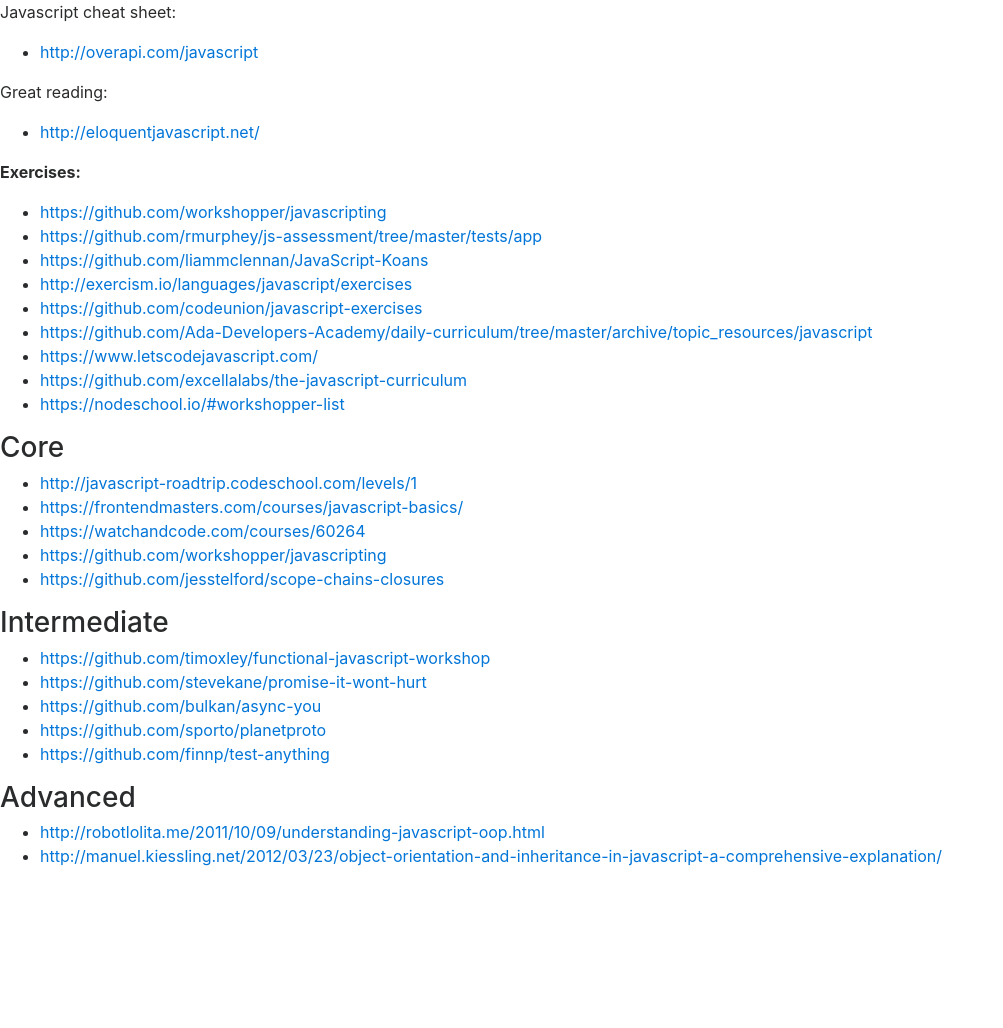
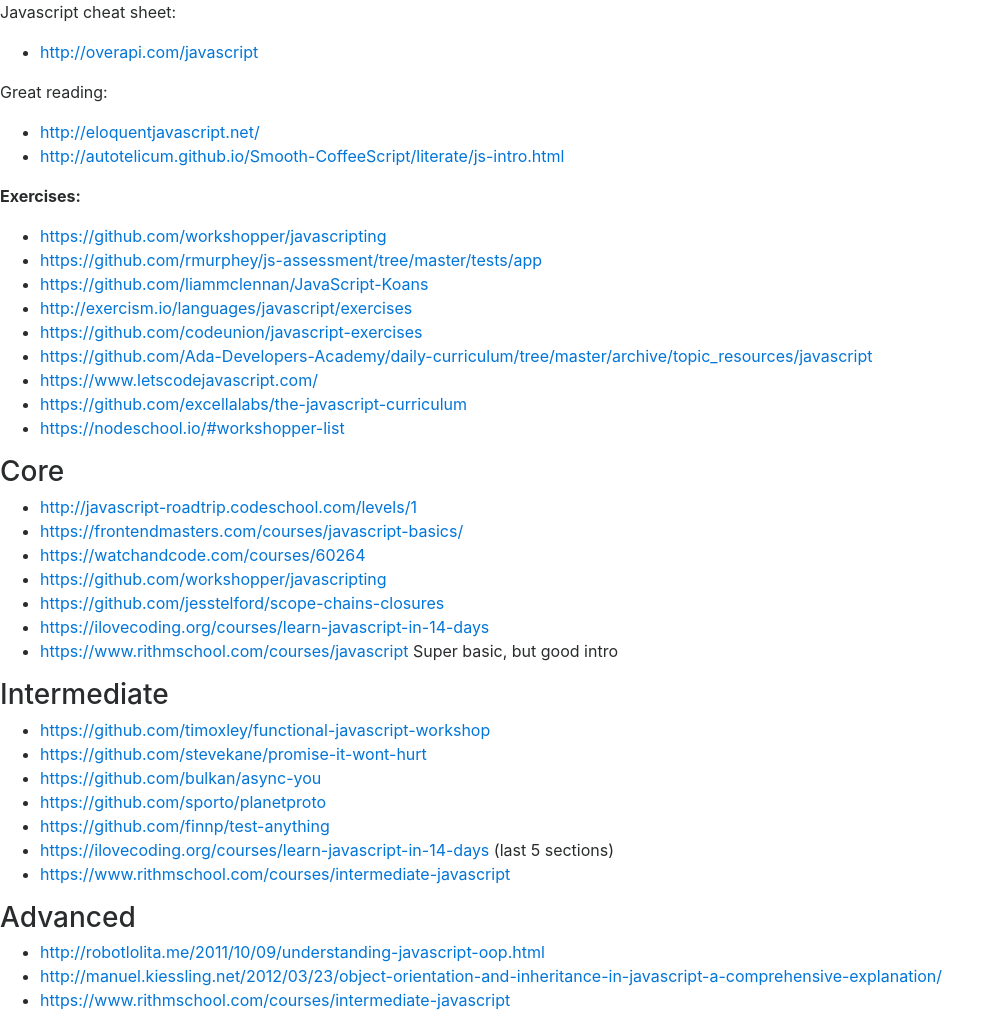
Before and after one commit to GuildCrafts/matrix, a Jekyll site: the page built from resources/Javascript/Vanilla Javascript.md, in a window 1280 px wide. Shown: the whole page, without its empty margins (0-1003 px from the left). Built offline with Jekyll 4.4.1, drawn with Linux system fonts in a browser that asks for light colours; before the commit the page ends 900 px from its top, so only the background shows below that.

Commit message:
more resources

```diff
--- a/resources/Javascript/Vanilla Javascript.md
+++ b/resources/Javascript/Vanilla Javascript.md
@@ -10,6 +10,7 @@
 
 Great reading:
 - <http://eloquentjavascript.net/>
+- <http://autotelicum.github.io/Smooth-CoffeeScript/literate/js-intro.html>
 
 **Exercises:**
 
@@ -31,6 +32,8 @@
 - <https://watchandcode.com/courses/60264>
 - <https://github.com/workshopper/javascripting>
 - <https://github.com/jesstelford/scope-chains-closures>
+- <https://ilovecoding.org/courses/learn-javascript-in-14-days>
+- <https://www.rithmschool.com/courses/javascript> Super basic, but good intro
 
 ### Intermediate
 
@@ -39,11 +42,14 @@
 - <https://github.com/bulkan/async-you>
 - <https://github.com/sporto/planetproto>
 - <https://github.com/finnp/test-anything>
+- <https://ilovecoding.org/courses/learn-javascript-in-14-days> (last 5 sections)
+- <https://www.rithmschool.com/courses/intermediate-javascript>
 
 ### Advanced
 
 - <http://robotlolita.me/2011/10/09/understanding-javascript-oop.html>
 - <http://manuel.kiessling.net/2012/03/23/object-orientation-and-inheritance-in-javascript-a-comprehensive-explanation/>
+- <https://www.rithmschool.com/courses/intermediate-javascript>
 
 
 <!-- ### Jedi -->
```
Also changed, not shown: resources/Frontend/CSS and HTML.md (+8 -2 lines), resources/Javascript/Debugging Javascript.md (+2 -1 lines).
